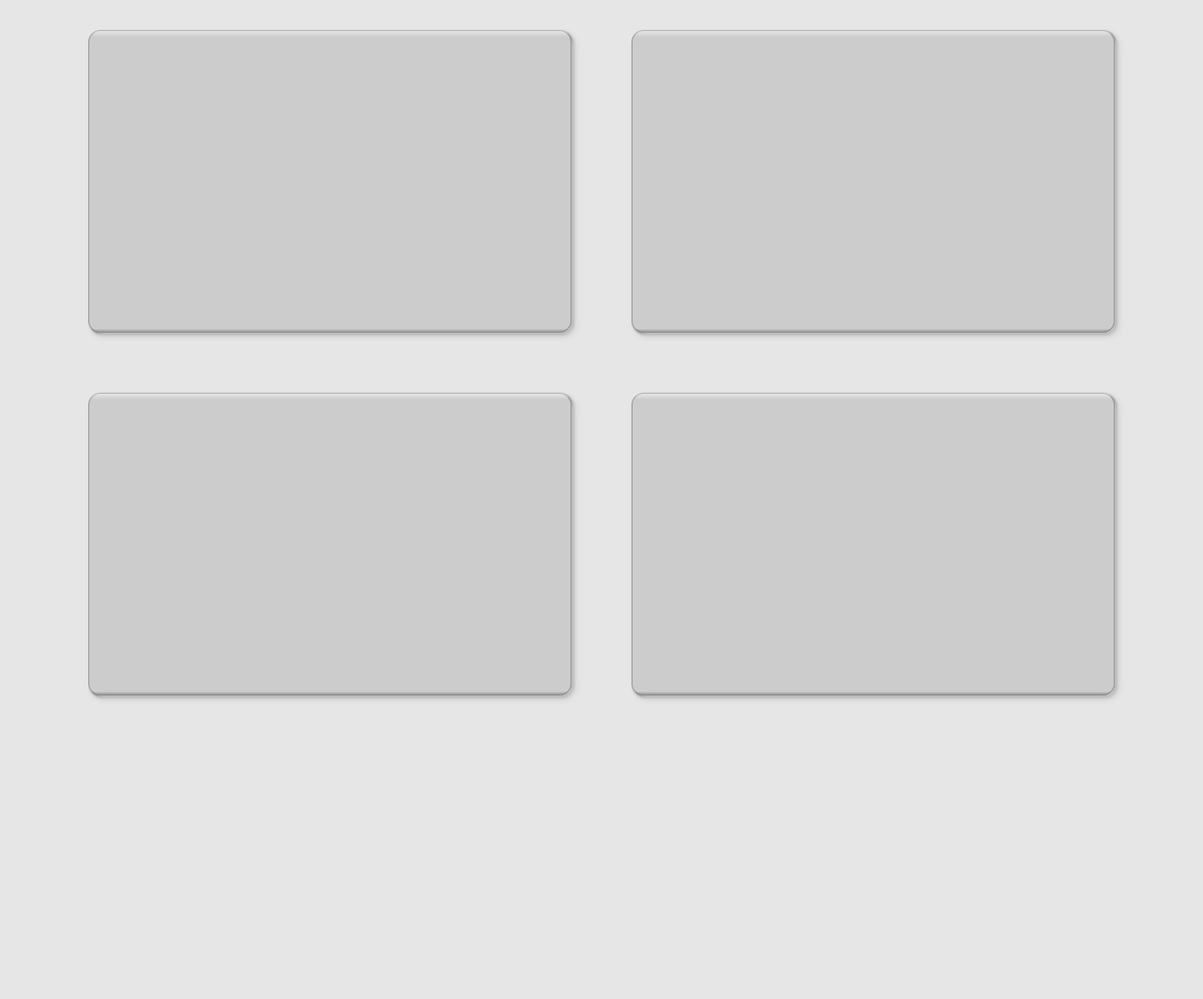
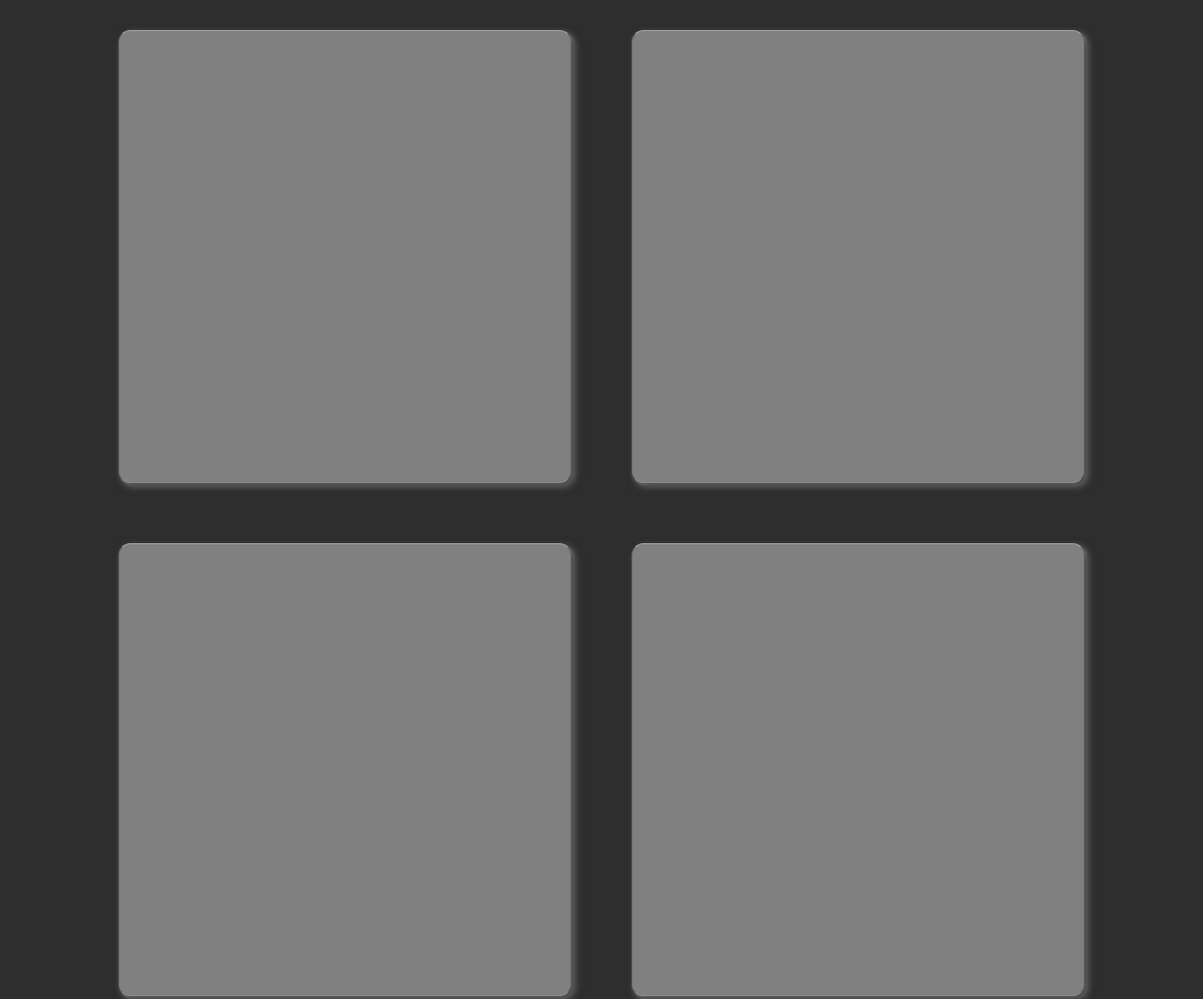
Before and after one commit to RabbagastRobert/oppgave-5, a website: page index.html in a window 1280 px wide. Shown: the top 1063 px of the page at 94% size. Before the commit the page ends 800 px from the top, so only its background shows below. Drawn offline with Linux system fonts and the light colour scheme.

Commit message:
Dark styling

```diff
--- a/styles.css
+++ b/styles.css
@@ -1,11 +1,11 @@
 :root {
-  --col-bg-light: hsl(0, 0%, 90%);
-  --col-bg: hsl(0, 0%, 80%);
-  --col-bg-dark: hsl(0, 0%, 60%);
-  --col-border-light: hsl(0, 0%, 70%);
-  --col-border: hsl(0, 0%, 60%);
-  --col-border-dark: hsl(0, 0%, 55%);
-  --shadow-normal: 4px 4px 6px hsl(0, 0%, 80%), 2px 2px 3px hsl(0, 0%, 40%), 1px 1px 1px hsl(0, 0%, 20%);
+  --col-bg-1: hsl(0, 0%, 18%);
+  --col-bg-2: hsl(0, 0%, 40%);
+  --col-bg-3: hsl(0, 0%, 50%);
+  --col-border-1: hsl(0, 0%, 65%);
+  --col-border-2: hsl(0, 0%, 40%);
+  --col-border-3: hsl(0, 0%, 55%);
+  --shadow-normal: 4px 4px 8px hsl(0, 0%, 26%), 3px 3px 6px hsl(0, 0%, 51%), 2px 2px 2px hsl(0, 0%, 58%);
 }
 
 /* GLOBAL STYLING */
@@ -16,7 +16,7 @@
 }
 
 body {
-  background-color: var(--col-bg-light);
+  background-color: var(--col-bg-1);
 }
 
 main {
@@ -33,12 +33,12 @@ main {
 /* CARDS STYLING */
 
 .card {
-  /* background-color: var(--col-bg); */
-  background-image: linear-gradient(var(--col-bg-light), var(--col-bg) 2% 99%, var(--col-bg-dark));
-  width: 40vw;
-  height: 40vh;
+  background-color: var(--col-bg-3);
+  /* background-image: linear-gradient(var(--col-bg-1), var(--col-bg-2) 1% 99%, var(--col-bg-3)); */
+  width: min(60vw, 60vh);
+  height: min(60vw, 60vh);
   border-radius: 0.8rem;
   border: 1px solid;
-  border-color: var(--col-border-light) var(--col-border) var(--col-border-dark) var(--col-border);
+  border-color: var(--col-border-1) var(--col-border-2) var(--col-border-3) var(--col-border-2);
   box-shadow: var(--shadow-normal);
 }
```
